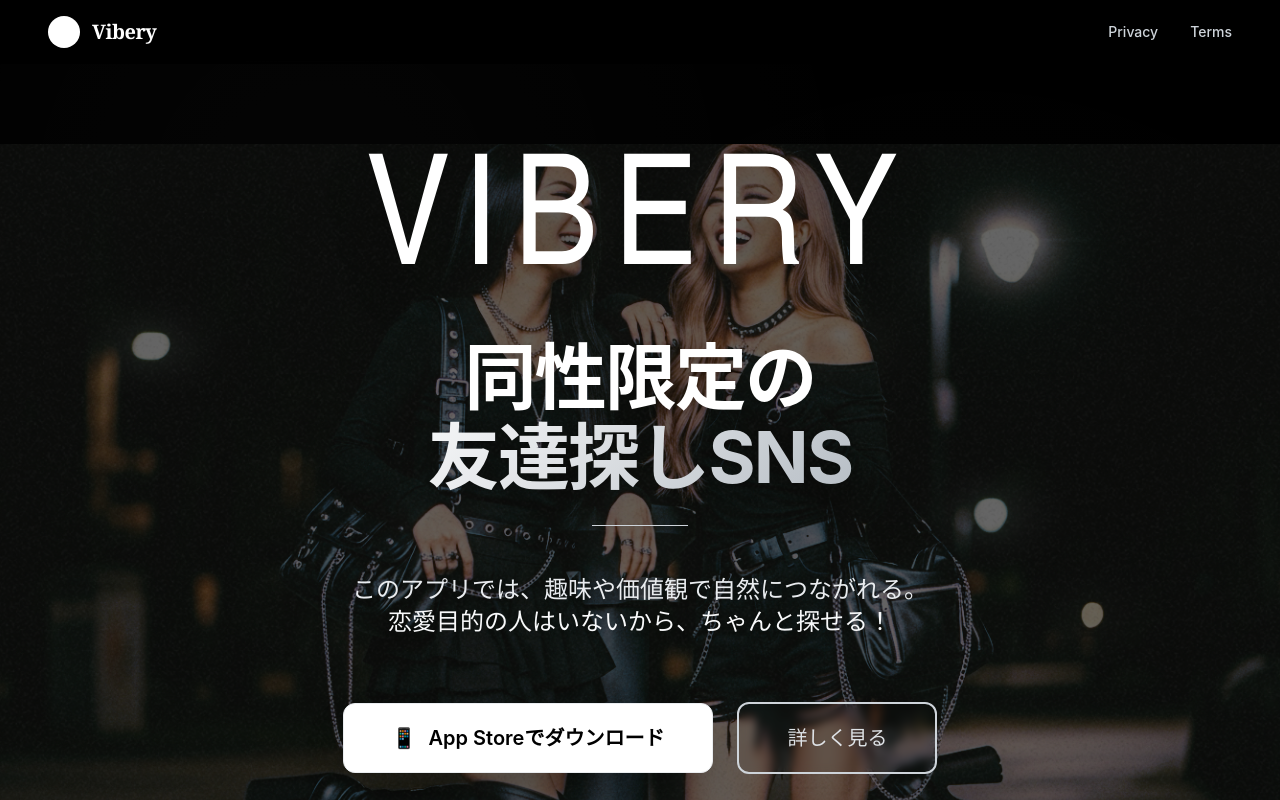
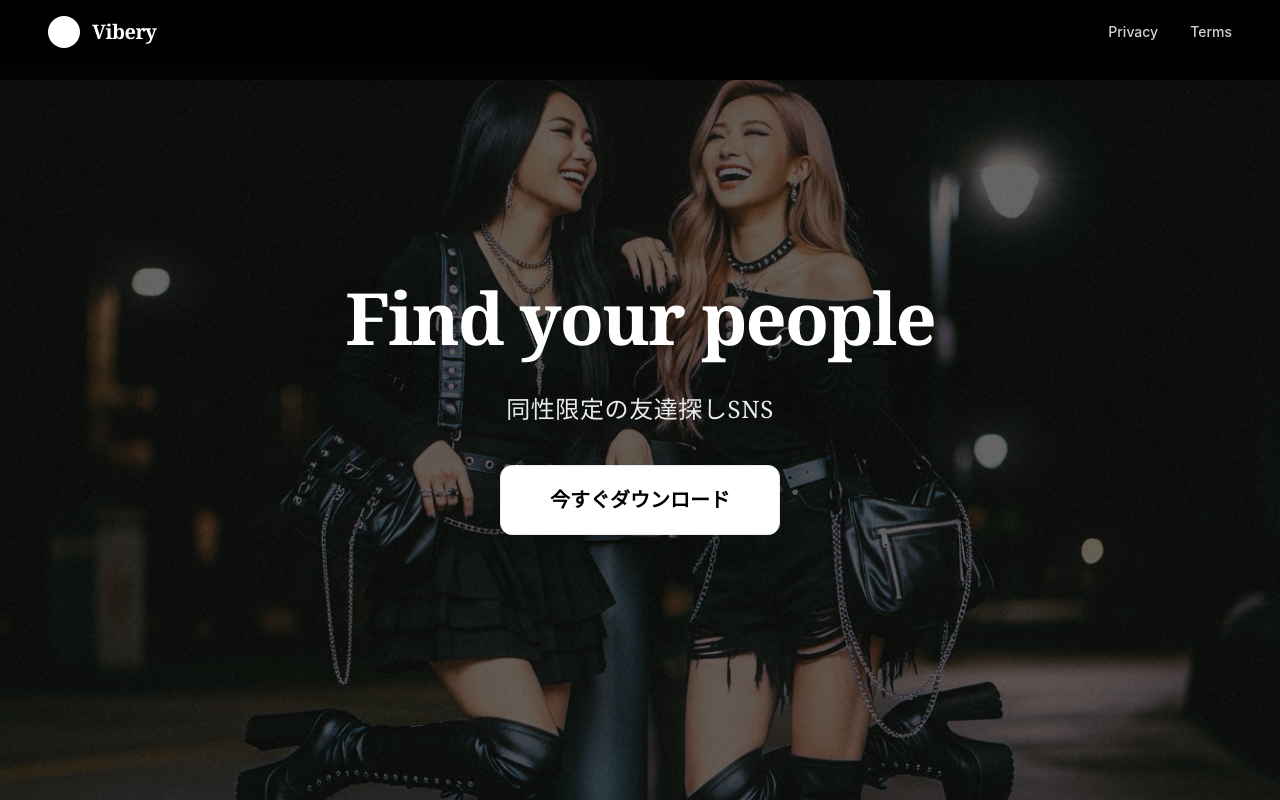
Before and after one commit to chihiro2000/vibery-site, a Next.js app: page / in a window 1280 px wide. Shown: the top 800 px of the page. Built offline with nearby package versions, Linux system fonts and the light colour scheme.

Commit message:
変更内容の説明

```diff
--- a/src/components/sections/Hero.tsx
+++ b/src/components/sections/Hero.tsx
@@ -3,7 +3,7 @@
 
 export function Hero() {
   return (
-    <section className="relative min-h-[calc(100vh-4rem)] flex items-center justify-center overflow-hidden mt-16 pb-20">
+    <section className="relative min-h-[calc(100vh-4rem)] flex items-center justify-center overflow-hidden mt-0 pb-20">
       {/* Background Images - Responsive */}
       <div className="absolute inset-0">
         {/* Mobile Background - 拡大表示 & 少し上寄せ */}
@@ -14,14 +14,28 @@
             bg-[position:50%_25%]
             bg-no-repeat"
         ></div>
-        {/* Desktop Background */}
-        <div className="absolute inset-0 hidden md:block bg-[url('/images/hero/heroPc.jpg')] bg-cover bg-center bg-no-repeat"></div>
+        {/* Desktop Background - 上寄せ表示 */}
+        <div
+          className="absolute inset-0 hidden md:block
+            bg-[url('/images/hero/heroPc.jpg')]
+            bg-cover
+            bg-top
+            bg-no-repeat"
+        ></div>
         {/* Dark overlay for better text readability */}
         <div className="absolute inset-0 bg-mono-950/60"></div>
       </div>
 
       {/* Background Grid */}
-      <div className="absolute inset-0 bg-[linear-gradient(rgba(255,255,255,0.01)_1px,transparent_1px),linear-gradient(90deg,rgba(255,255,255,0.01)_1px,transparent_1px)] bg-[size:80px_80px] [mask-image:radial-gradient(ellipse_80%_50%_at_50%_0%,#000_70%,transparent_110%)] opacity-30"></div>
+      <div
+        className="absolute inset-0
+        bg-[linear-gradient(rgba(255,255,255,0.01)_1px,transparent_1px),
+             linear-gradient(90deg,rgba(255,255,255,0.01)_1px,transparent_1px)]
+        bg-[size:80px_80px]
+        [mask-image:radial-gradient(ellipse_80%_50%_at_50%_0%,#000_70%,transparent_110%)]
+        opacity-30
+      "
+      ></div>
 
       {/* Subtle glow effects */}
       <div className="absolute top-1/3 left-1/4 w-96 h-96 bg-mono-50/3 rounded-full blur-3xl animate-pulse"></div>
@@ -31,48 +45,25 @@
       ></div>
 
       <Container className="relative z-10 text-center">
-        <div className="max-w-6xl mx-auto">
-          {/* Vibery Brand Title - 正しいBebas Neue */}
-          <div className="mb-12">
-            <h2 className="bebas-title text-mono-50 drop-shadow-2xl">VIBERY</h2>
-          </div>
-
-          {/* Main heading */}
-          <div className="mb-16">
-            <h1 className="text-4xl md:text-6xl lg:text-7xl japanese-title mb-8 leading-[1.1] tracking-tight drop-shadow-lg">
-              <span className="block text-mono-50">同性限定の</span>
-              <span className="block text-gradient mt-2">友達探しSNS</span>
+        <div className="max-w-4xl mx-auto space-y-10">
+          {/* メインタイトル */}
+          <h1 className="text-4xl md:text-6xl lg:text-7xl font-bold tracking-tight text-mono-50 drop-shadow-2xl">
+            Find your people
           </h1>
 
-            <div className="w-24 h-px bg-mono-400 mx-auto mb-12"></div>
+          {/* サブタイトル */}
+          <h2 className="text-xl md:text-2xl text-mono-200 font-light tracking-wide">
+            同性限定の友達探しSNS
+          </h2>
 
-            <p className="text-lg md:text-xl lg:text-2xl text-mono-200 max-w-4xl mx-auto leading-relaxed font-light drop-shadow-md">
-              このアプリでは、趣味や価値観で自然につながれる。
-              <br className="hidden md:block" />
-              <span className="text-mono-100 font-medium">
-                恋愛目的の人はいないから、ちゃんと探せる！
-              </span>
-            </p>
-          </div>
-
-          {/* CTA Buttons */}
-          <div className="flex flex-col sm:flex-row gap-6 justify-center items-center">
+          {/* CTAボタン */}
           <Button
             variant="primary"
             size="xl"
             className="min-w-[280px] font-semibold shadow-2xl"
           >
-              <span className="mr-3">📱</span>
-              App Storeでダウンロード
+            今すぐダウンロード
           </Button>
-            <Button
-              variant="outline"
-              size="xl"
-              className="min-w-[200px] backdrop-blur-sm"
-            >
-              詳しく見る
-            </Button>
-          </div>
         </div>
       </Container>
     </section>
--- a/src/components/ui/Button.tsx
+++ b/src/components/ui/Button.tsx
@@ -1,35 +1,43 @@
-import { cn } from "@/lib/utils"
-import { ButtonHTMLAttributes, forwardRef } from "react"
+import { cn } from "@/lib/utils";
+import { ButtonHTMLAttributes, forwardRef } from "react";
 
 interface ButtonProps extends ButtonHTMLAttributes<HTMLButtonElement> {
-  variant?: "primary" | "secondary" | "outline" | "ghost" | "minimal"
-  size?: "sm" | "md" | "lg" | "xl"
-  children: React.ReactNode
+  variant?: "primary" | "secondary" | "outline" | "ghost" | "minimal";
+  size?: "sm" | "md" | "lg" | "xl";
+  children: React.ReactNode;
 }
 
 const Button = forwardRef<HTMLButtonElement, ButtonProps>(
-  ({ className, variant = "primary", size = "md", children, ...props }, ref) => {
+  (
+    { className, variant = "primary", size = "md", children, ...props },
+    ref
+  ) => {
     return (
       <button
         className={cn(
-          "inline-flex items-center justify-center font-medium transition-all duration-300 focus:outline-none focus:ring-2 focus:ring-mono-400 focus:ring-offset-2 focus:ring-offset-mono-950 disabled:opacity-50 disabled:pointer-events-none relative overflow-hidden group",
+          "inline-flex items-center justify-center font-medium transition-all duration-300 focus:outline-none focus:ring-2 focus:ring-mono-400 focus:ring-offset-2 focus:ring-offset-mono-950 disabled:opacity-50 disabled:pointer-events-none relative overflow-hidden group active:scale-95 transform hover:scale-[1.02]",
           {
             // Primary - 白背景
-            "bg-mono-50 text-mono-950 hover:bg-mono-100 border border-mono-200 shadow-lg hover:shadow-xl transform hover:scale-[1.02] rounded-xl": variant === "primary",
+            "bg-mono-50 text-mono-950 hover:bg-mono-100 border border-mono-200 shadow-lg hover:shadow-xl rounded-xl":
+              variant === "primary",
             // Secondary - グレー背景
-            "bg-mono-800 text-mono-100 hover:bg-mono-700 border border-mono-700 hover:border-mono-600 shadow-lg rounded-xl": variant === "secondary",
+            "bg-mono-800 text-mono-100 hover:bg-mono-700 border border-mono-700 hover:border-mono-600 shadow-lg rounded-xl":
+              variant === "secondary",
             // Outline - 枠線のみ
-            "border-2 border-mono-400 text-mono-300 hover:bg-mono-50 hover:text-mono-950 hover:border-mono-50 backdrop-blur-sm rounded-xl": variant === "outline",
+            "border-2 border-mono-400 text-mono-300 hover:bg-mono-50 hover:text-mono-950 hover:border-mono-50 backdrop-blur-sm rounded-xl":
+              variant === "outline",
             // Ghost - 背景なし
-            "text-mono-400 hover:text-mono-100 hover:bg-mono-900 rounded-xl": variant === "ghost",
+            "text-mono-400 hover:text-mono-100 hover:bg-mono-900 rounded-xl":
+              variant === "ghost",
             // Minimal - 最小限のスタイル
-            "text-mono-300 hover:text-mono-50 underline underline-offset-4 decoration-mono-600 hover:decoration-mono-400": variant === "minimal"
+            "text-mono-300 hover:text-mono-50 underline underline-offset-4 decoration-mono-600 hover:decoration-mono-400":
+              variant === "minimal",
           },
           {
             "px-4 py-2 text-sm": size === "sm",
             "px-6 py-3 text-base": size === "md",
             "px-8 py-4 text-lg": size === "lg",
-            "px-12 py-5 text-xl": size === "xl"
+            "px-12 py-5 text-xl": size === "xl",
           },
           className
         )}
@@ -41,10 +49,10 @@
           <div className="absolute inset-0 bg-gradient-to-r from-transparent via-white/10 to-transparent opacity-0 group-hover:opacity-100 transition-opacity duration-300 translate-x-[-100%] group-hover:translate-x-[100%] duration-700" />
         )}
       </button>
-    )
+    );
   }
-)
+);
 
-Button.displayName = "Button"
+Button.displayName = "Button";
 
-export { Button }
+export { Button };
```
Lines whose indentation alone changed are shown as unchanged.
